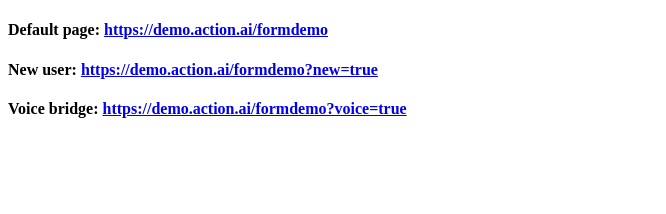
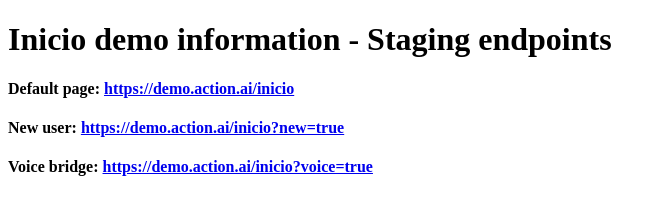
Before and after one commit to actionai/docs, a plain HTML site: page inicio/staging.html in a window 1280 px wide. Shown: the whole page, without its empty margins (0-666 px from the left). Drawn offline with Linux system fonts and the light colour scheme.

Commit message:
Update staging.html

```diff
--- a/inicio/staging.html
+++ b/inicio/staging.html
@@ -7,23 +7,24 @@
   <title>Inicio</title>
   <meta name="description" content="Inicio demo information - Staging endpoints">
 
+</head>
+
+<body>
+	<h1>Inicio demo information - Staging endpoints</h1>
   <h4>
     <p>
-		Default page: <a href="https://demo.action.ai/inicio">https://demo.action.ai/formdemo</a>
+		Default page: <a href="https://demo.action.ai/inicio">https://demo.action.ai/inicio</a>
 	</p>
   <h4>
     <p>
-		New user: <a href="https://demo.action.ai/inicio?new=true">https://demo.action.ai/formdemo?new=true</a>
+		New user: <a href="https://demo.action.ai/inicio?new=true">https://demo.action.ai/inicio?new=true</a>
 	</p>
   <h4>
     <p>
-		Voice bridge: <a href="https://demo.action.ai/inicio?voice=true">https://demo.action.ai/formdemo?voice=true</a>
+		Voice bridge: <a href="https://demo.action.ai/inicio?voice=true">https://demo.action.ai/inicio?voice=true</a>
       </p>
 
 
-</head>
-
-<body>
 
 </body>
 </html>
```
